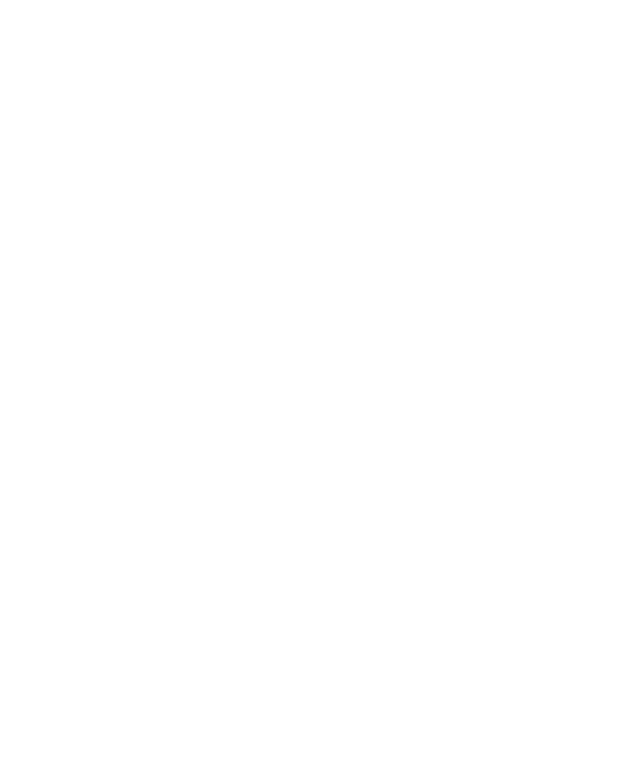
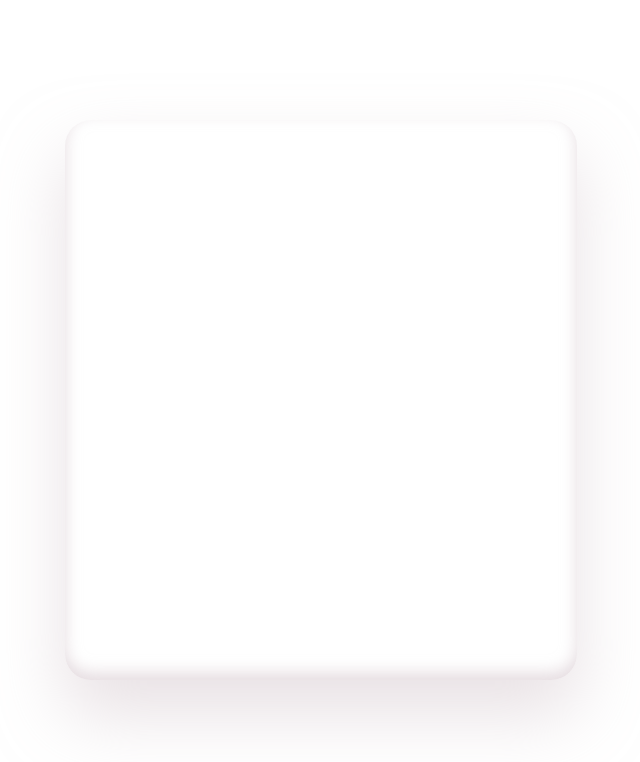
Before and after one commit to rnimisha/react_todo, a React (Create React App) app: page / in a window 1280 px wide. Shown: the top 762 px of the page, without its empty margins (319-959 px from the left). Built offline with nearby package versions, Linux system fonts and the light colour scheme.

Commit message:
main container

```diff
--- a/src/components/Todo.js
+++ b/src/components/Todo.js
@@ -1,9 +1,12 @@
 import React from 'react'
+import './style.css';
 
 const Todo = () => {
   return (
     <>
+    <div class ='todo-container'>
 
+    </div>
     </>
   )
 }
--- /dev/null
+++ b/src/components/style.css
@@ -0,0 +1,13 @@
+.todo-container{
+    width: 40%;
+    height: 70vh;
+    display: flex;
+    align-items: center;
+    align-content: center;
+    margin: auto;
+    margin-top: 15vh;
+
+    background-color: rgba(255, 255, 255, 1);
+    border-radius: 26px;
+    box-shadow: 0px 35px 68px 0px rgba(212, 197, 203, 0.5), inset 0px -7px 16px 0px rgba(212, 197, 203, 0.6), inset 0px 11px 28px 0px rgb(255, 255, 255);
+}
```
